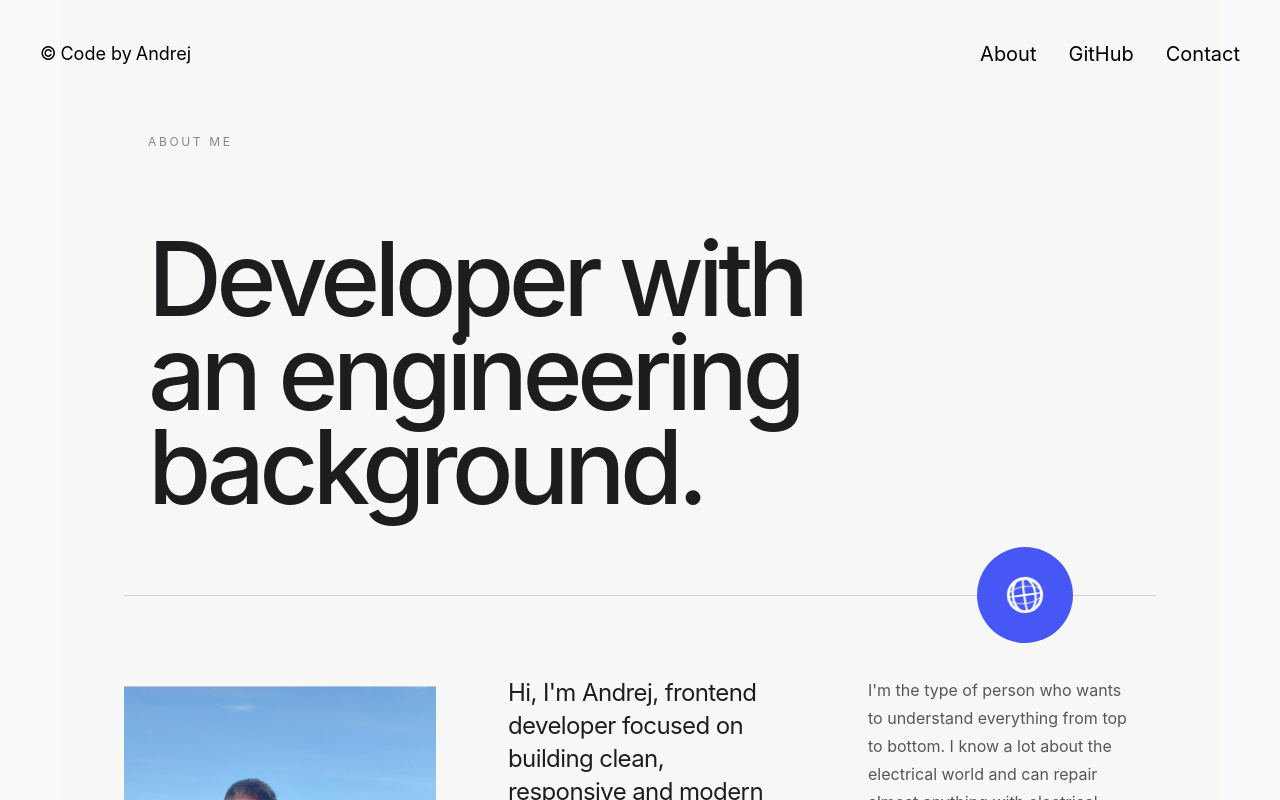
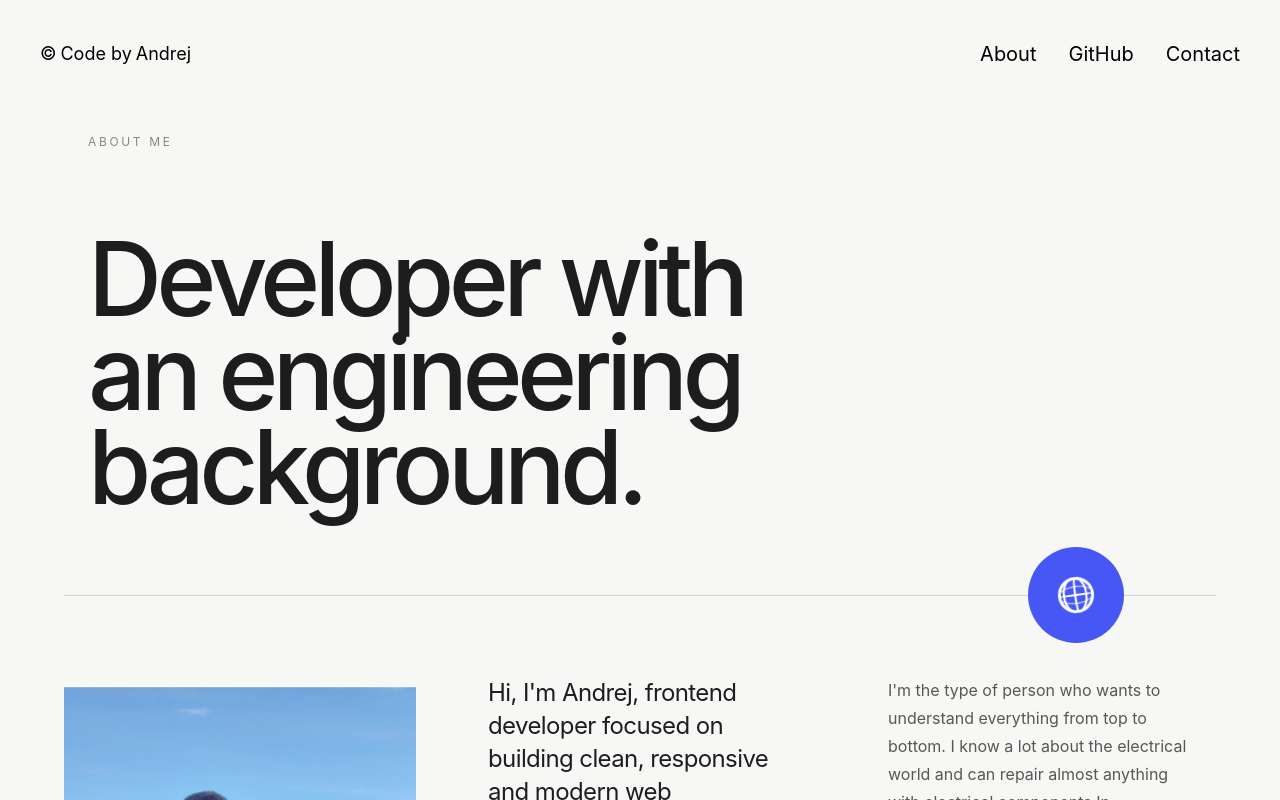
Before and after one commit to Mararovsek99/portfolio, a React (Vite) app: page /about in a window 1280 px wide. Shown: the top 800 px of the page. Built offline with nearby package versions, Linux system fonts and the light colour scheme.

Commit message:
changed max-width of about page

```diff
--- a/src/pages/About.css
+++ b/src/pages/About.css
@@ -1,11 +1,9 @@
 .about-page {
   min-height: 100vh;
-  background: #f8fafc;
   color: #111827;
 }
 
 .about-page__container {
-  max-width: 1160px;
   margin: 0 auto;
 }
 
```
